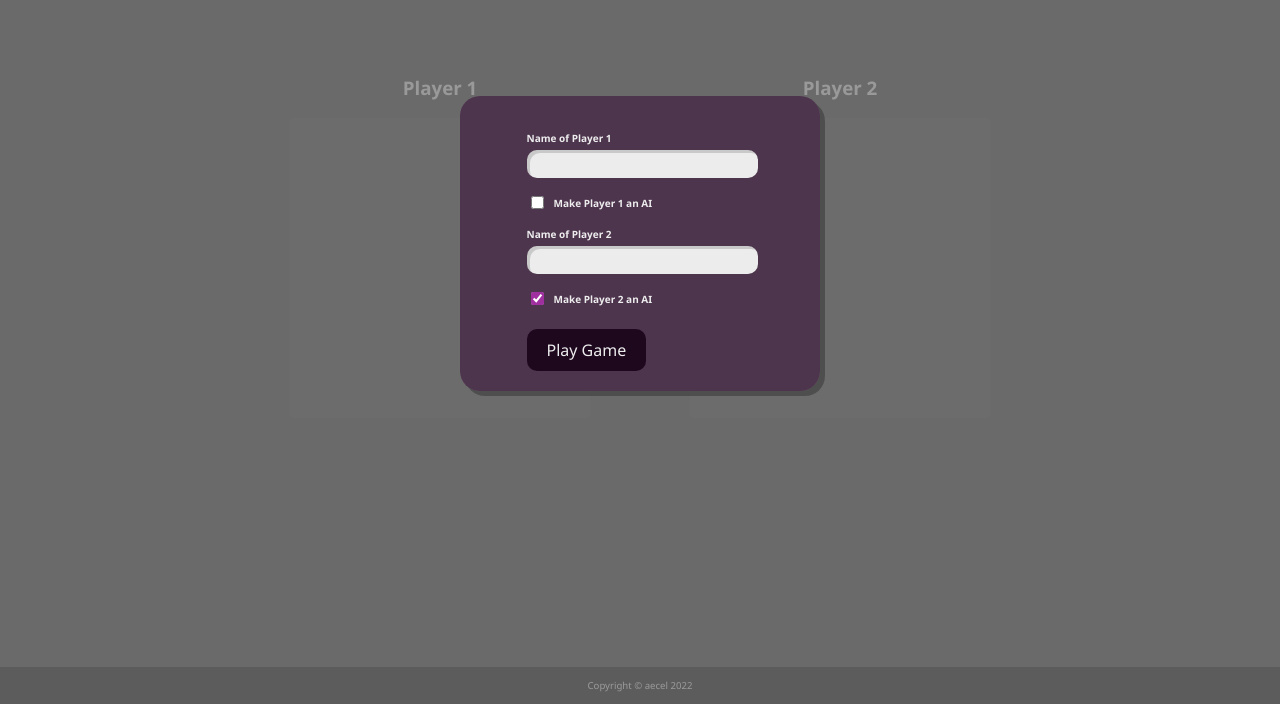
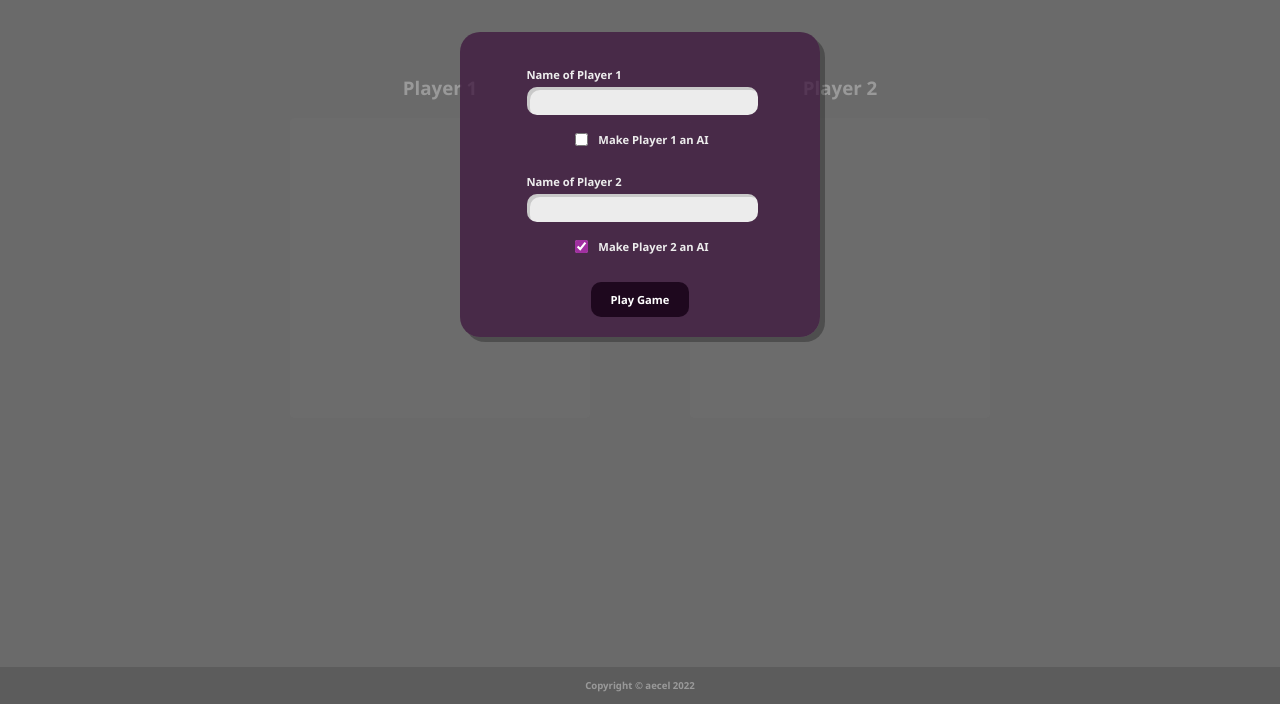
Before and after one commit to aecel/battleship, a website built with webpack: page dist/index.html in a window 1280 px wide. Shown: the part 96-800 px from the top of the page. Built offline with Linux system fonts and the light colour scheme.

Commit message:
Change button appearances and other styles

```diff
--- a/src/modal.css
+++ b/src/modal.css
@@ -1,3 +1,4 @@
+@import url("https://fonts.googleapis.com/css2?family=Passion+One&display=swap");
 /* Given this html: */
 
 /*
@@ -27,10 +28,10 @@
 .modal-content {
   font-size: 1rem;
   /* background-color: #fefefe; */
-  background-color: rgba(59, 18, 59, 0.61);
+  background-color: rgba(59, 18, 59, 0.719);
   border-radius: 20px;
   border: none;
-  margin: 15% auto; /* 15% from the top and centered */
+  margin: 10% auto; /* 15% from the top and centered */
   padding: 20px;
   /* border: 1px solid rgb(4, 4, 4); */
   box-shadow: 5px 5px rgba(0, 0, 0, 0.27);
@@ -43,18 +44,25 @@
 
 .placetext {
   margin-top: 0;
+  font-weight: bold;
 }
 
 button {
-  all: unset;
-  font-size: 1rem;
-  font-family: "Passion", "Segoe UI", Tahoma, Geneva, Verdana, sans-serif;
+  /* all: unset; */
+  font-family: inherit;
+  /* font-family: "Passion", "Segoe UI", Tahoma, Geneva, Verdana, sans-serif; */
   margin-top: 16px;
+  font-weight: bold;
   background-color: #1e081e;
   border-radius: 10px;
   border: none;
   padding: 10px 20px;
   cursor: pointer;
+  color: white;
+}
+
+#play-button {
+  font-size: 0.7rem;
 }
 
 button:hover {
@@ -74,7 +82,7 @@ label {
   margin-top: 15px;
   margin-bottom: 5px;
   display: block;
-  font-size: 10px;
+  font-size: 0.7rem;
   font-weight: bold;
 
   display: flex;
@@ -83,7 +91,6 @@ label {
 }
 
 input[type="text"] {
-
   font-size: 1rem;
   /* margin-bottom: 20px; */
   padding: 5px 10px;
@@ -92,10 +99,17 @@ input[type="text"] {
   box-shadow: 3px 3px rgba(0, 0, 0, 0.148) inset;
   background-color: rgb(236, 236, 236);
   width: 93%;
-
 }
 
 input[type="checkbox"] {
+  border: none;
   accent-color: #a030a0;
   margin-right: 10px;
+  cursor: pointer;
 }
+
+label[for="player-1-ai"],
+label[for="player-2-ai"] {
+  cursor: pointer;
+  margin-bottom: 10px;
+}
--- a/src/newGame.js
+++ b/src/newGame.js
@@ -87,8 +87,10 @@ const newGame = ([player1, player2], [height, width]) => {
 
     if (player.isAI()) {
       boardAttacked()
+      return null
     } else {
       myRenderer.tileListeners(boardAttacked, board.getId())
+      return null
     }
   }
 
--- a/src/renderer.js
+++ b/src/renderer.js
@@ -53,7 +53,7 @@ const renderer = () => {
     const placeText = document.createElement("p")
     placeText.classList.add("placetext")
     placeText.id = "placetext" + modalId.slice(-1)
-    placeText.textContent = `Place your ship, ${board.getPlayer().getName()}`
+    placeText.textContent = `Place your ships, ${board.getPlayer().getName()}`
     modalContent.appendChild(placeText)
 
     const grid = document.createElement("div")
--- a/src/style.css
+++ b/src/style.css
@@ -3,6 +3,7 @@
 :root {
   font-family: "Passion", "Segoe UI", Tahoma, Geneva, Verdana, sans-serif;
   color: white;
+  font-weight: bold;
   --gap: 24px;
   --radius: 15px;
   --shadow: 5px 5px rgba(0, 0, 0, 0.27);
@@ -131,6 +132,12 @@ h1 {
   background-color: rgb(255, 129, 240);
 }
 
+form {
+  display: flex;
+  flex-direction: column;
+  align-items: center;
+}
+
 /* Usual footer */
 footer {
   font-size: 0.6rem;
```
Also changed, not shown: README.md, dist/main.js, 1 other file.
